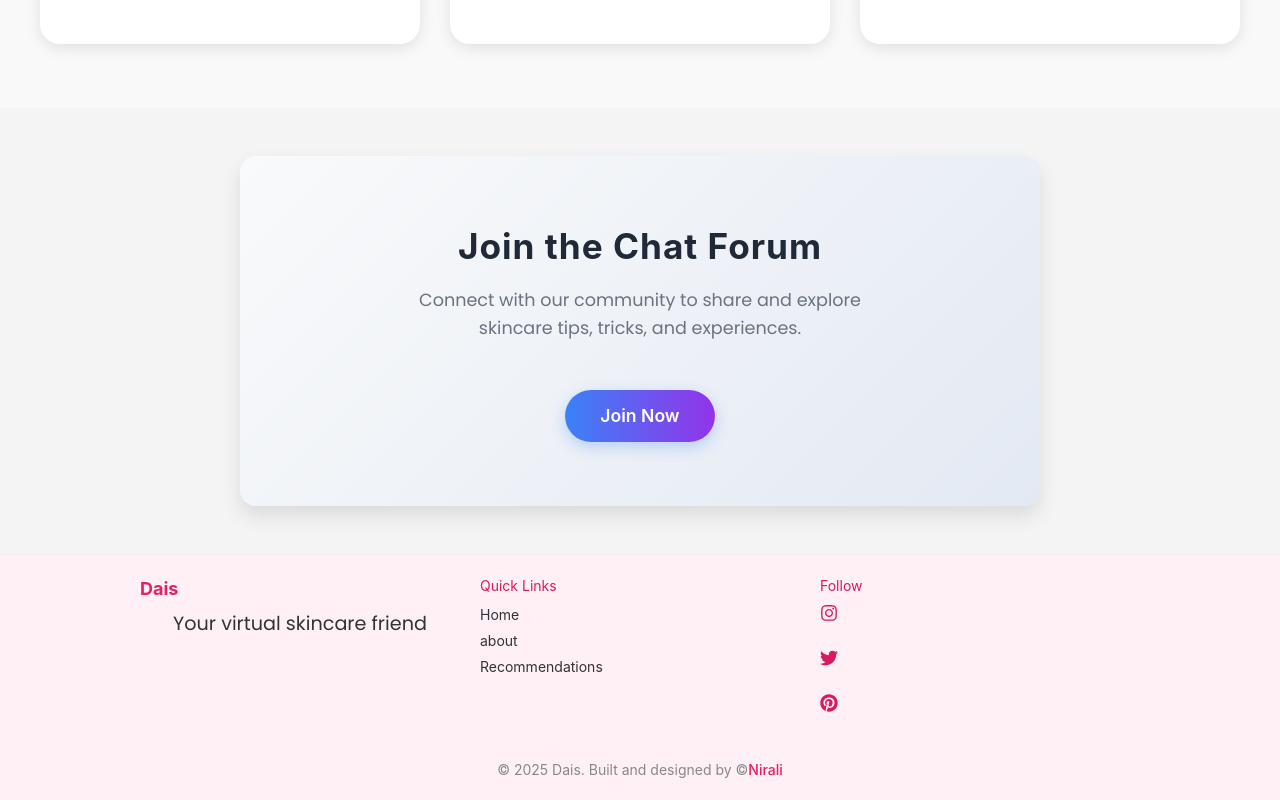
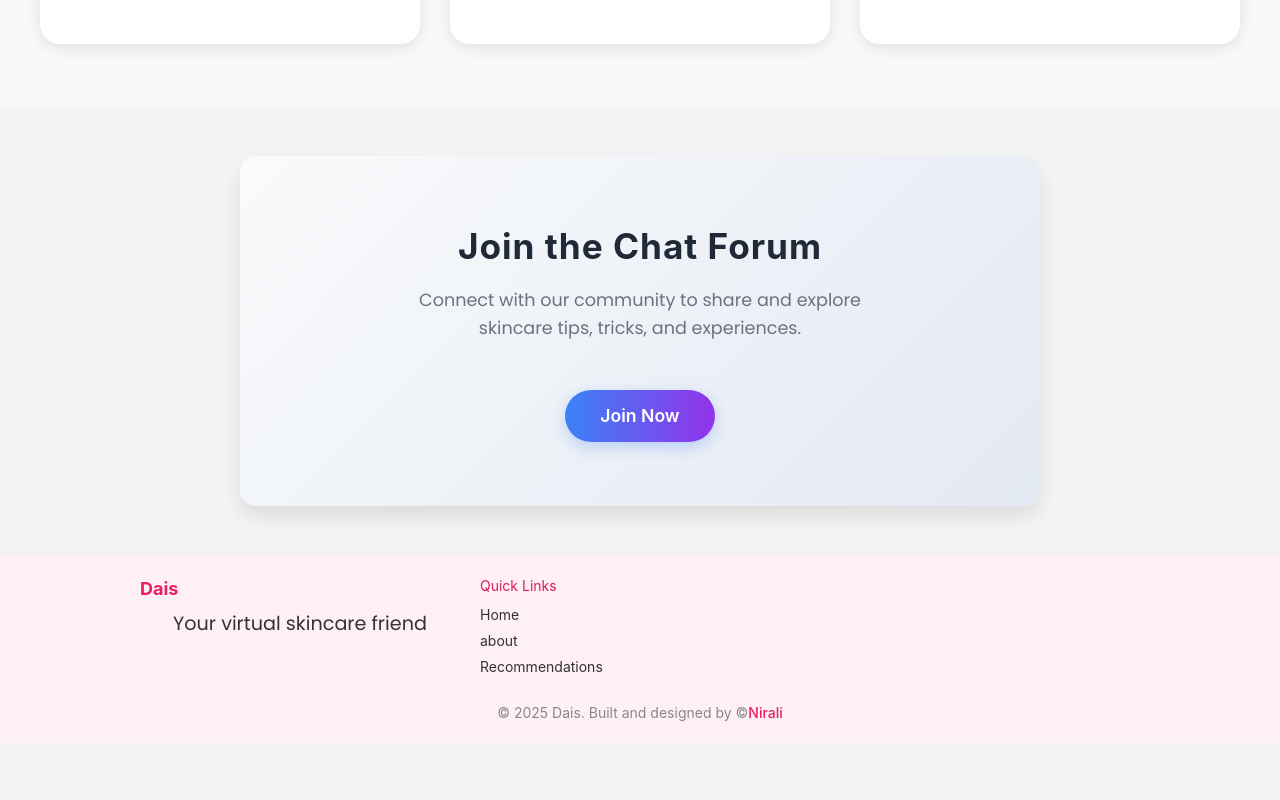
Before and after one commit to Niralisj/DAIS, a React (Create React App) app: page / in a window 1280 px wide. Shown: the part 4271-5071 px from the top of the page. After the commit the page ends 5014 px from the top, so only its background shows below. Built offline with nearby package versions, Linux system fonts and the light colour scheme; no server answers.

Commit message:
Fix: Resolve all linting errors for Netlify build

```diff
--- a/src/cf/components/PostDialog.js
+++ b/src/cf/components/PostDialog.js
@@ -84,7 +84,7 @@ const storePosts = (posts) => {
 
 function ForumPage() {
     // *** Use AuthContext instead of local user state ***
-    const { user, isAuthenticated, isLoadingUser, token } = useAuth();
+    const { user, isAuthenticated, isLoadingUser} = useAuth();
 
     const [showWelcome, setShowWelcome] = useState(false);
     const [showCreatePost, setShowCreatePost] = useState(false);
--- a/src/cf/components/Sidebar.js
+++ b/src/cf/components/Sidebar.js
@@ -83,7 +83,7 @@ export default function Sidebar({ selectedCategory, onSelectCategory }) {
         loadCategories();
         // Cleanup function
         return () => { isMounted = false; };
-    }, []); // Run only once on mount
+    }, [defaultCategories]); // Run only once on mount
 
     // --- Add Category (Admin Only) ---
     const handleAddCategory = async (e) => {
--- a/src/components/footer.js
+++ b/src/components/footer.js
@@ -24,12 +24,6 @@ const Footer = () => {
 
         {/* Social Media */}
         <div className="footer-section">
-          <h3>Follow</h3>
-          <div className="footer-icons">
-            <a href="#"><FaInstagram /></a>
-            <a href="#"><FaTwitter /></a>
-            <a href="#"><FaPinterest /></a>
-          </div>
         </div>
       </div>
 
```
